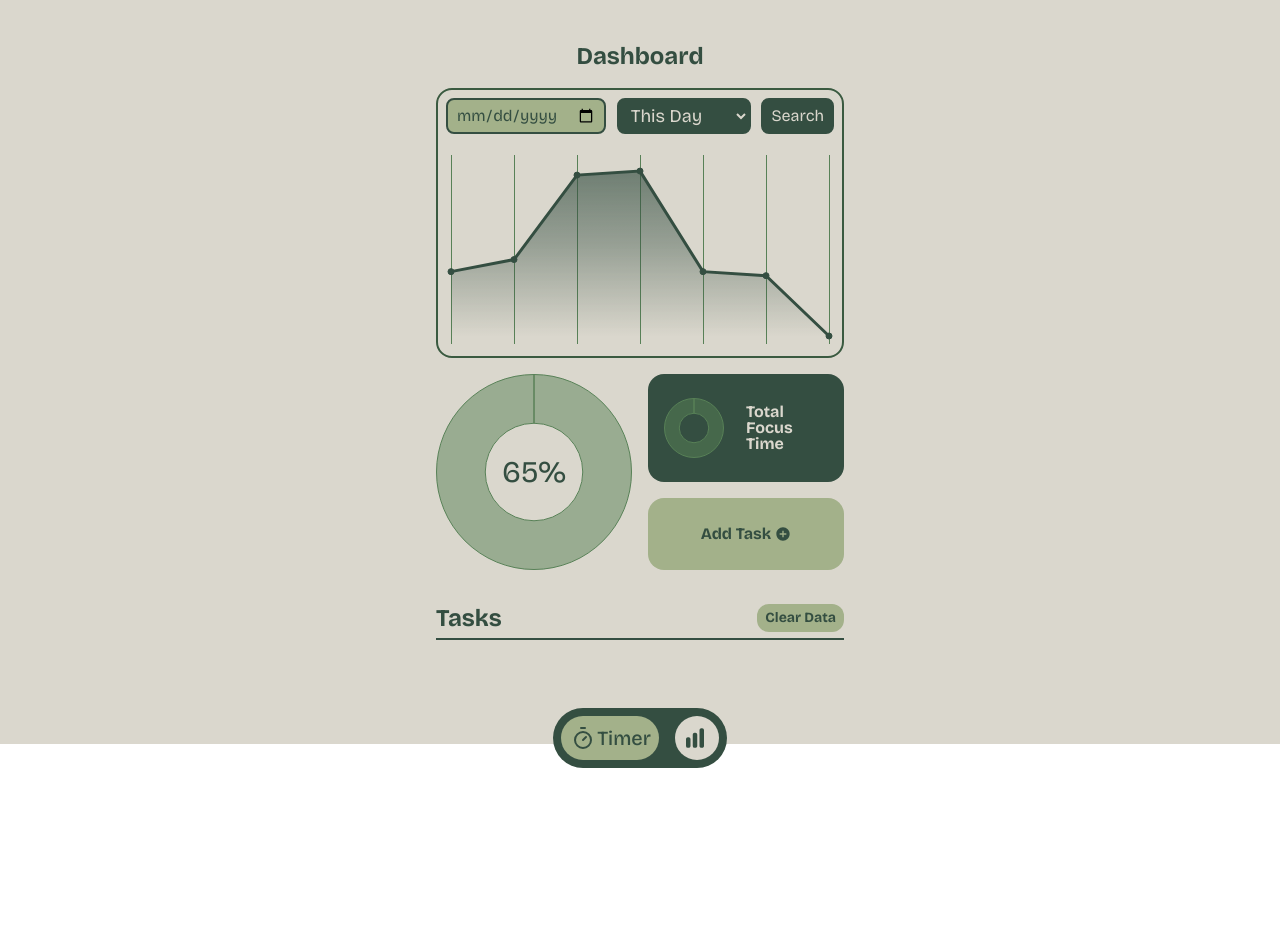
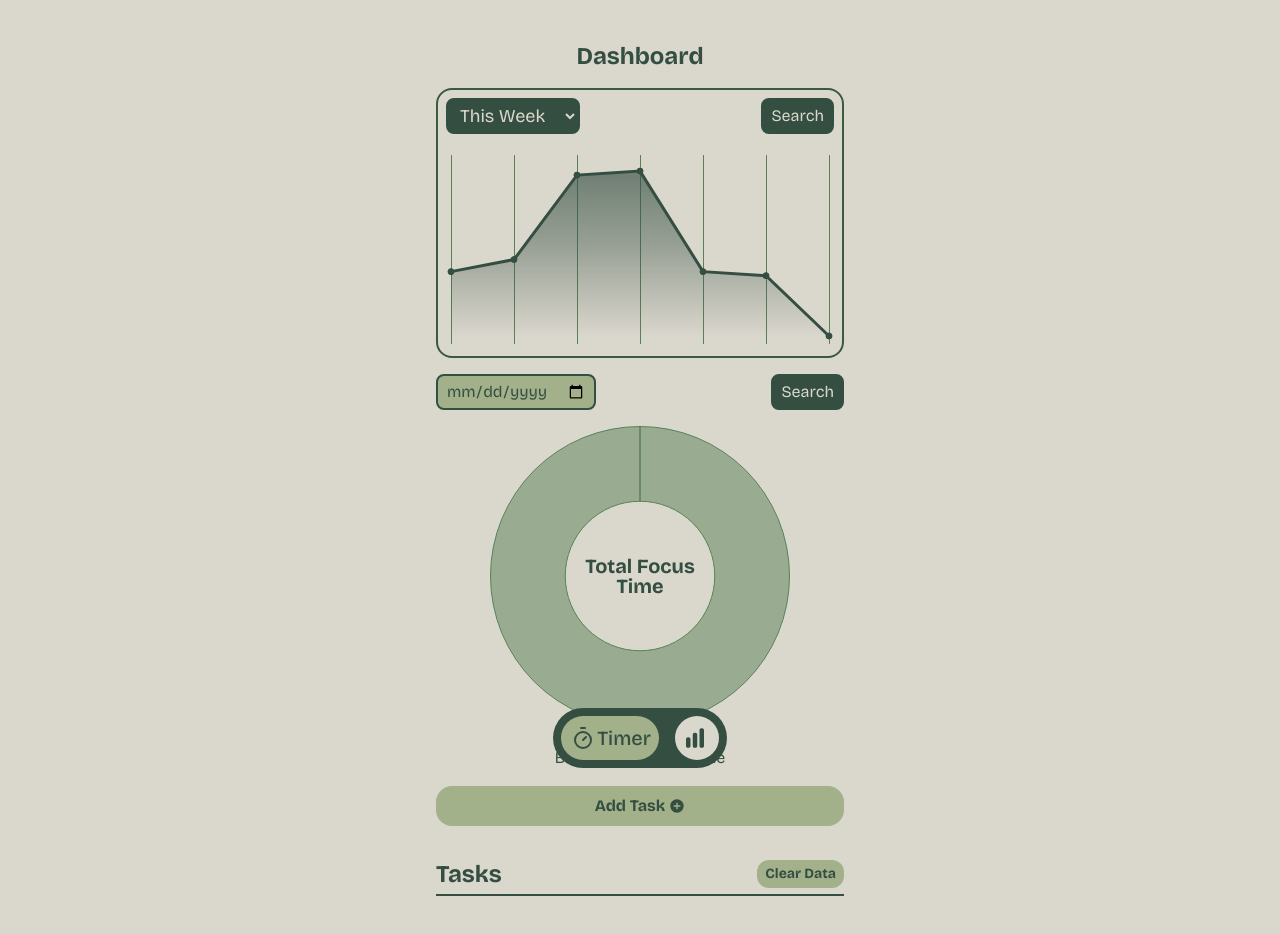
Before and after one commit to AzharZisan/pomotodo, a React (Vite) app: page /dashboard in a window 1280 px wide. Shown: the top 934 px of the page. Before the commit the page ends 800 px from the top, so only its background shows below. Built offline with nearby package versions, Linux system fonts and the light colour scheme.

Commit message:
total focus div and grid removed, added day search instead of total task completed, ui ux fixes

```diff
--- a/src/pages/Dashboard.jsx
+++ b/src/pages/Dashboard.jsx
@@ -42,15 +42,15 @@ const Dashboard = () => {
 
   const handleClearData = () => {
     localStorage.removeItem("tasklist");
-    localStorage.removeItem('arraysys')
-    localStorage.removeItem('navToggle')
+    localStorage.removeItem("arraysys");
+    localStorage.removeItem("navToggle");
     setTaskData([]);
   };
 
   const handleSearchAlert = () => {
-    const alert = new Audio('/audio/notification.mp3')
-    alert.play()
-  }
+    const alert = new Audio("/audio/notification.mp3");
+    alert.play();
+  };
 
   return (
     <>
@@ -59,35 +59,42 @@ const Dashboard = () => {
           <h2 className="text-2xl font-bold text-(--primary) p-4">Dashboard</h2>
         </div>
 
-        <div className="grid grid-cols-2 grid-rows-auto gap-4">
-          <div className="border-2 col-span-2 border-[#3a5a40] rounded-2xl px-2 pt-2 pb-3">
+        <div className="">
+          <div className="border-2 border-[#3a5a40] rounded-2xl px-2 pt-2 pb-3">
             <div className="w-full flex justify-between items-center pb-4">
-              <input type="date" className="border-2 border-(--primary) px-2 py-1 bg-(--bg-lite) text-(--primary) rounded-lg" />
               <select className="bg-(--primary) text-(--bg) px-2 py-1 text-lg border-2 border-(--primary) rounded-lg outline-none">
-                <option value="thisDay">This Day</option>
                 <option value="thisWeek">This Week</option>
                 <option value="thisMonth">This Month</option>
               </select>
-              <button onClick={handleSearchAlert} className="bg-(--primary) px-2 py-1 border-2 border-(--primary) rounded-lg text-(--bg) hover:border-(--bg-dark) hover:bg-(--bg-dark) cursor-pointer">Search</button>
+              <button
+                onClick={handleSearchAlert}
+                className="bg-(--primary) px-2 py-1 border-2 border-(--primary) rounded-lg text-(--bg) hover:border-(--bg-dark) hover:bg-(--bg-dark) cursor-pointer"
+              >
+                Search
+              </button>
             </div>
             <LineChart />
           </div>
-          <div className="w-full h-auto row-span-2 row-start-2 relative">
-            <CircleChart />
-            <p className="text-3xl text-(--primary) absolute top-1/2 left-1/2 -translate-x-1/2 -translate-y-1/2">
-              65%
-            </p>
-          </div>
-          <div className="w-full h-auto rounded-2xl row-start-2 flex justify-center px-4 items-center bg-(--primary)">
-            <div className="w-full h-[60px]">
+          <div className="w-full h-auto relative flex flex-col justify-center items-center gap-4 my-4">
+            <div className="w-full flex justify-between items-center">
+              <input
+                type="date"
+                className="border-2 border-(--primary) px-2 py-1 bg-(--bg-lite) text-(--primary) rounded-lg"
+              />
+              <button onClick={handleSearchAlert} className="bg-(--primary) px-2 py-1 border-2 border-(--primary) rounded-lg text-(--bg) hover:border-(--bg-dark) hover:bg-(--bg-dark) cursor-pointer">
+                Search
+              </button>
+            </div>
+            <div className="relative">
               <CircleChart />
+              <p className="text-xl font-bold leading-5 text-(--primary) text-center absolute top-1/2 left-1/2 -translate-1/2">
+                Total Focus Time
+              </p>
             </div>
-            <p className="w-full h-auto text-md font-bold text-(--bg) leading-4">
-              Total Focus Time
-            </p>
+              <p className="text-center pt-1 text-(--primary)">Based on 24h day time</p>
           </div>
           <Link to={"/add-task"}>
-            <button className="w-full h-full flex justify-center items-center gap-1 text-md col-start-2 row-start-3 bg-(--bg-lite) text-(--primary) rounded-2xl hover:bg-(--primary) hover:text-(--bg-lite) cursor-pointer font-bold">
+            <button className="w-full h-full flex justify-center items-center gap-1 py-2 text-md bg-(--bg-lite) text-(--primary) rounded-2xl hover:bg-(--primary) hover:text-(--bg-lite) cursor-pointer font-bold">
               Add Task <MdOutlineAddCircle />
             </button>
           </Link>
```
